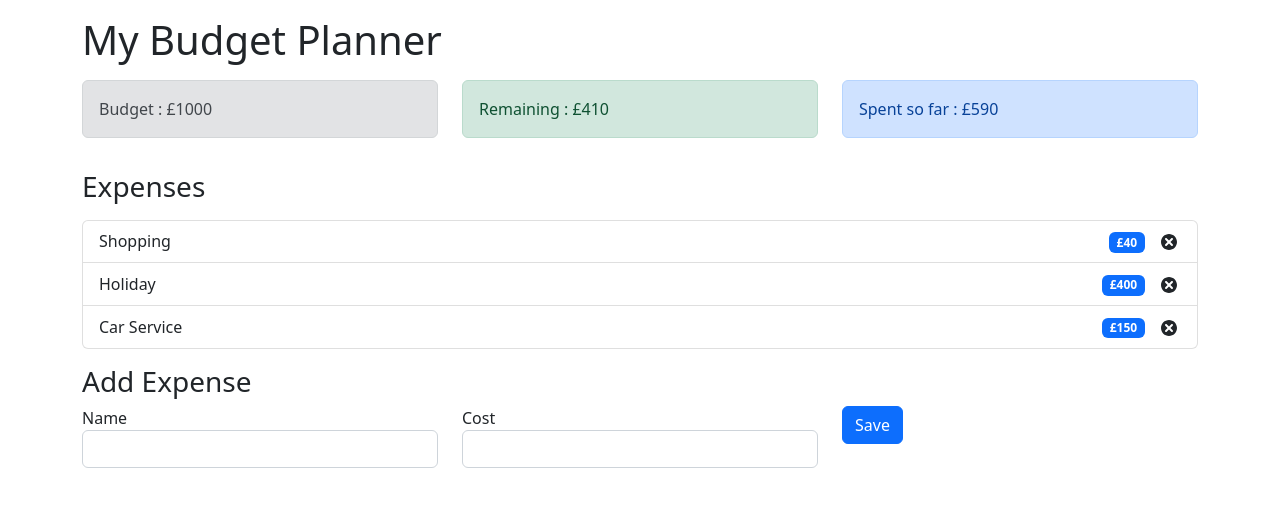
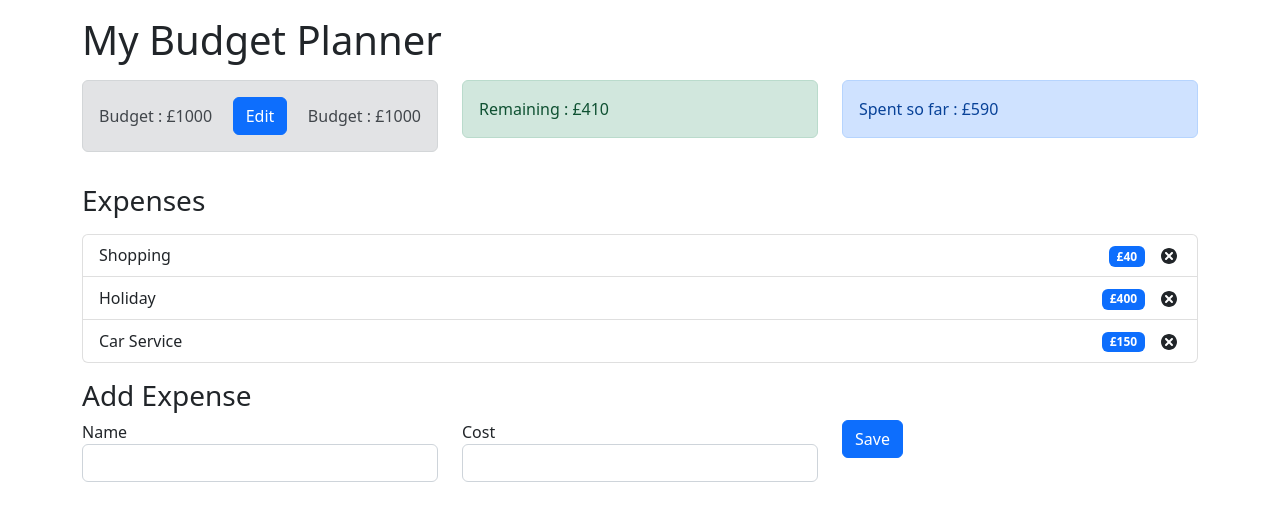
Before and after one commit to neelendrareddy9001/React-Budget-app, a React (Create React App) app: page / in a window 1280 px wide. Shown: the top 520 px of the page. Built offline with nearby package versions, Linux system fonts and the light colour scheme.

Commit message:
budget edit dispatch function updated

```diff
--- a/src/component/Budget.js
+++ b/src/component/Budget.js
@@ -1,10 +1,32 @@
-import React, {useContext} from 'react';
+import React, {useContext, useState} from 'react';
+import ViewBudget from './ViewBudget';
+import EditBudget from './EditBudget';
 import { AppContext } from '../context/AppContext';
 
 const Budget = () => {
-    const {budget} = useContext(AppContext);
+    const [isEditing, setIsEditing] = useState(false);
+
+    const {budget, dispatch} = useContext(AppContext);
+
+    const handleEditClick = () => {
+        setIsEditing(true);
+    };
+
+    const handleSaveClick = (value) => {
+        dispatch({
+            type : 'SET_BUDGET',
+            payload : value,
+        });
+        setIsEditing(false)
+    }
+
     return (
-        <div className='alert alert-secondary'>
+        <div className='alert alert-secondary p-3 d-flex align-items-center justify-content-between'>
+            {isEditing ? (
+                <EditBudget handleSaveClick={handleSaveClick} budget={budget} />
+            ) : (
+                <ViewBudget handleEditClick={handleEditClick} budget={budget} />
+            )}
             <span>Budget : £{budget}</span>
         </div>
     )
--- /dev/null
+++ b/src/component/EditBudget.js
@@ -0,0 +1,26 @@
+import React, { useState } from 'react';
+
+const EditBudget = (props) => {
+    const [value, setValue] = useState(props.budget);
+  return (
+    <>
+        <input
+            required='required'
+            type='number'
+            className='form-control mr-3'
+            id='name'
+            value={value}
+            onChange={(event) => setValue(event.target.value)}
+        />
+        <button
+            type='button'
+            className='btn btn-primary'
+            onClick={() => props.handleSaveClick(value)}
+        >
+            Save
+        </button>
+    </>
+  )
+}
+
+export default EditBudget
--- /dev/null
+++ b/src/component/ViewBudget.js
@@ -0,0 +1,14 @@
+import React from 'react';
+
+const ViewBudget = (props) => {
+  return (
+    <>
+        <span>Budget : £{props.budget}</span>
+        <button type='button' className='btn btn-primary' onClick={props.handleEditClick}>
+            Edit
+        </button>
+    </>
+  )
+}
+
+export default ViewBudget
--- a/src/context/AppContext.js
+++ b/src/context/AppContext.js
@@ -13,6 +13,11 @@
                 expenses : state.expenses.filter(
                     (expense) => expense.id !== action.payload
                  ),
+            };
+        case 'SET_BUDGET' :
+            return {
+                ...state,
+                budget : action.payload,
             };
         default:
             return state;
```
